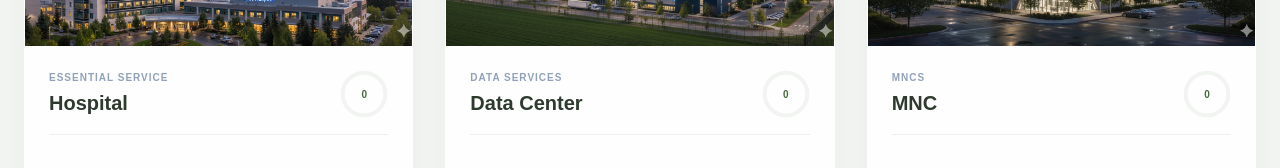
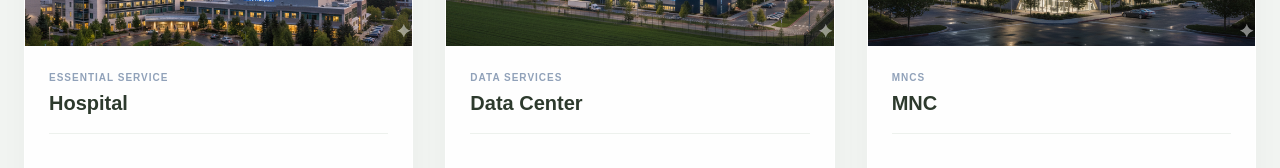
Before and after one commit to jaydeepk8/grid-wise, a Next.js app in the folder gridwise/: page /facility in a window 1280 px wide. Shown: the part 505-673 px from the top of the page. Built offline with nearby package versions, Linux system fonts and the light colour scheme.

Commit message:
updated cards

```diff
--- a/gridwise/src/components/FacilityCard.js
+++ b/gridwise/src/components/FacilityCard.js
@@ -48,23 +48,6 @@ export default function FacilityCard({
               {name}
             </h3>
           </div>
-
-
-          <div className="relative w-12 h-12">
-            <svg className="w-full h-full -rotate-90" viewBox="0 0 36 36">
-              <circle cx="18" cy="18" r="16" fill="none" stroke="#f1f4f1" strokeWidth="3" />
-              <circle
-                cx="18" cy="18" r="16" fill="none"
-                stroke="#4a6741" strokeWidth="3"
-                strokeDasharray="100"
-                strokeDashoffset={100 - score}
-                strokeLinecap="round"
-              />
-            </svg>
-            <div className="absolute inset-0 flex items-center justify-center text-[10px] font-bold text-[#4a6741]">
-              {score}
-            </div>
-          </div>
         </div>
 
 
```
